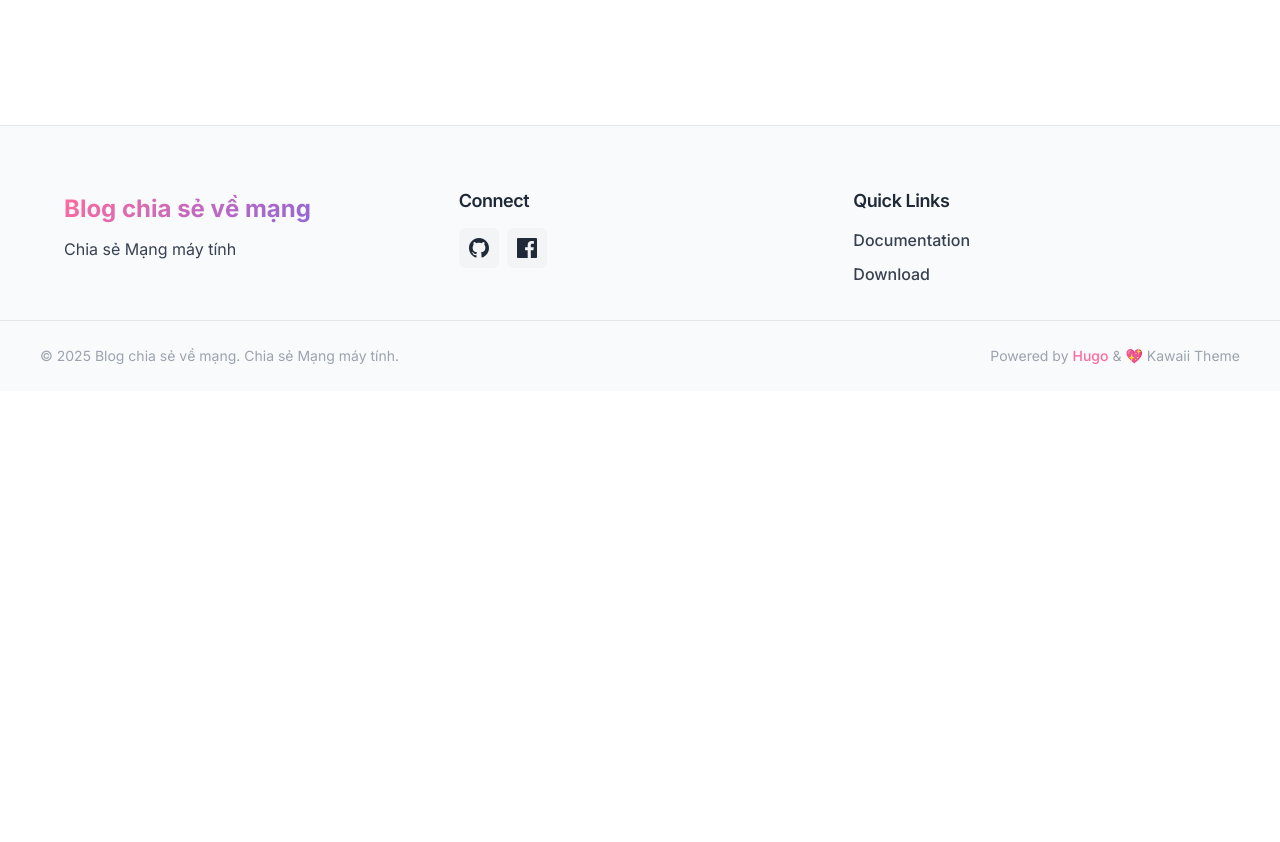
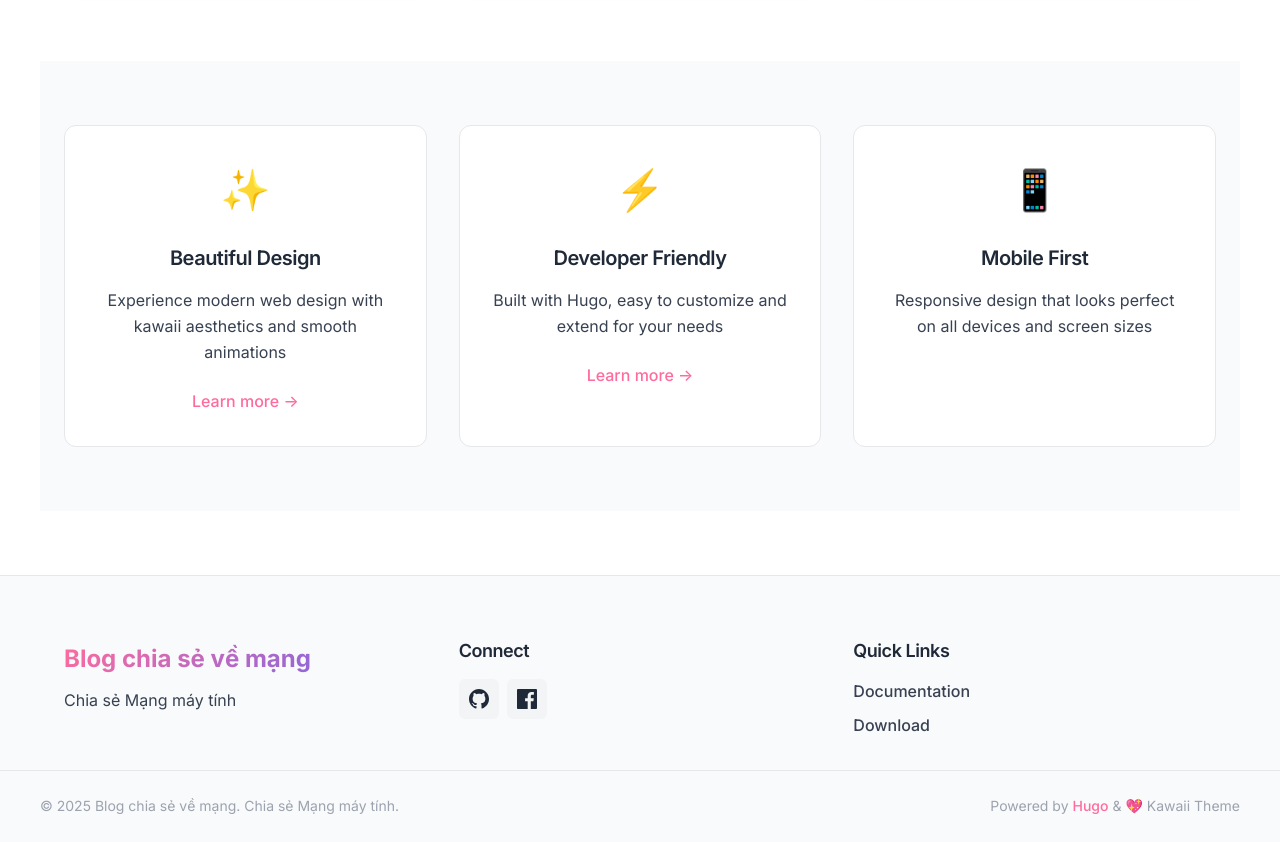
Before and after one commit to HTTK136/blog, a plain HTML site: page index.html in a window 1280 px wide. Shown: the part 1218-2060 px from the top of the page. Before the commit the page ends 1609 px from the top, so only its background shows below. Drawn offline with Linux system fonts and the light colour scheme.

Commit message:
Update site

```diff
--- a/index.html
+++ b/index.html
@@ -327,6 +327,35 @@
 
 
 
+<section class="kawaii-featured-sections">
+
+    <div class="kawaii-feature-card">
+        <div class="kawaii-feature-icon">✨</div>
+        <h3 class="kawaii-feature-title">Beautiful Design</h3>
+        <p class="kawaii-feature-description">Experience modern web design with kawaii aesthetics and smooth animations</p>
+
+        <a href="/posts" class="kawaii-feature-link">Learn more →</a>
+
+    </div>
+
+    <div class="kawaii-feature-card">
+        <div class="kawaii-feature-icon">⚡</div>
+        <h3 class="kawaii-feature-title">Developer Friendly</h3>
+        <p class="kawaii-feature-description">Built with Hugo, easy to customize and extend for your needs</p>
+
+        <a href="https://github.com/yuis-ice/hugo-kawaii#readme" class="kawaii-feature-link">Learn more →</a>
+
+    </div>
+
+    <div class="kawaii-feature-card">
+        <div class="kawaii-feature-icon">📱</div>
+        <h3 class="kawaii-feature-title">Mobile First</h3>
+        <p class="kawaii-feature-description">Responsive design that looks perfect on all devices and screen sizes</p>
+
+    </div>
+
+</section>
+
 
         </main>
 
```
